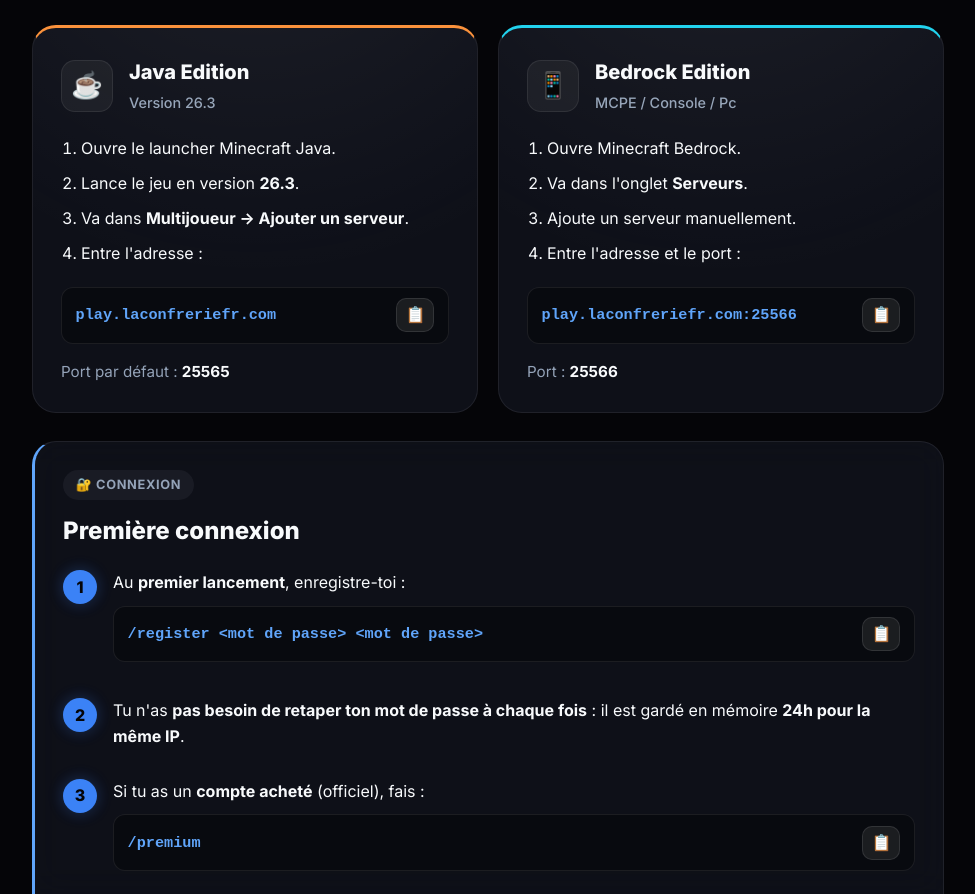
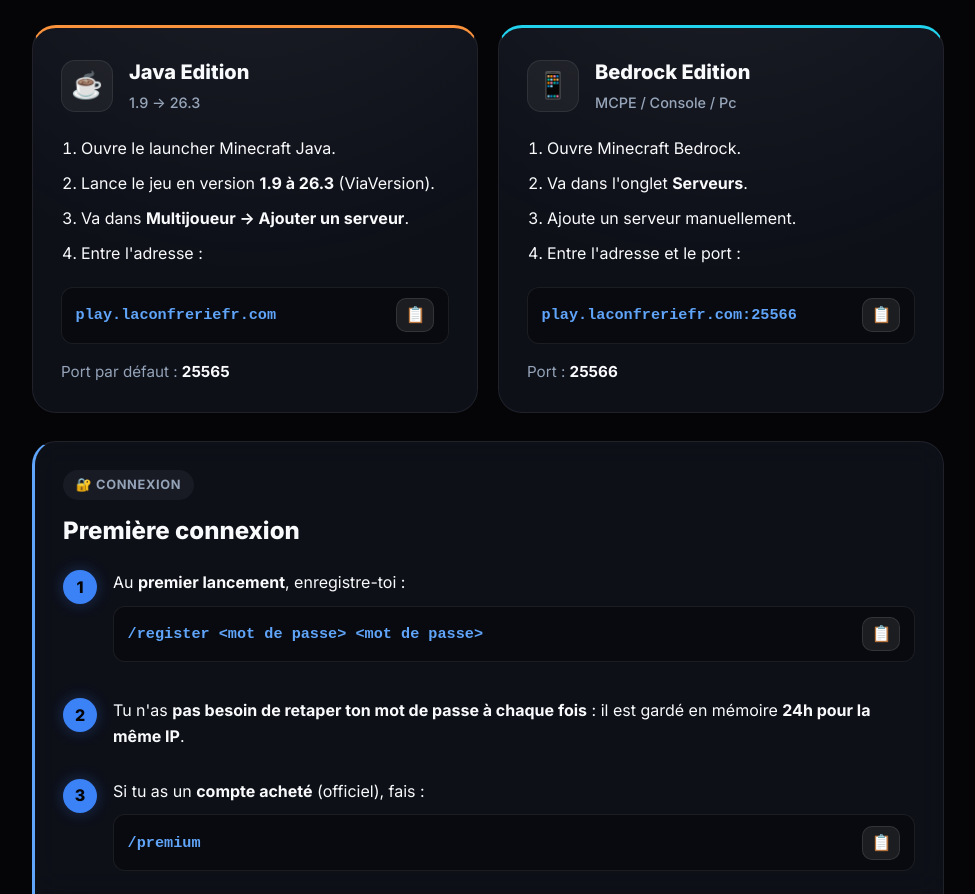
Before and after one commit to lerenard1fr/minecraft-entre-potes, a plain HTML site: page index.html in a window 1280 px wide. Shown: the part 843-1737 px from the top of the page, without its empty margins (152-1127 px from the left). Drawn offline with Linux system fonts and the light colour scheme.

Commit message:
Mise a jour versions Java supportees 1.9 a 26.3

```diff
--- a/index.html
+++ b/index.html
@@ -60,12 +60,12 @@
                         <div class="card-icon">☕</div>
                         <div>
                             <h3>Java Edition</h3>
-                            <span class="card-subtitle">Version 26.3</span>
+                            <span class="card-subtitle">1.9 → 26.3</span>
                         </div>
                     </div>
                     <ol>
                         <li>Ouvre le launcher Minecraft Java.</li>
-                        <li>Lance le jeu en version <strong>26.3</strong>.</li>
+                        <li>Lance le jeu en version <strong>1.9 à 26.3</strong> (ViaVersion).</li>
                         <li>Va dans <strong>Multijoueur → Ajouter un serveur</strong>.</li>
                         <li>Entre l'adresse :</li>
                     </ol>
```
